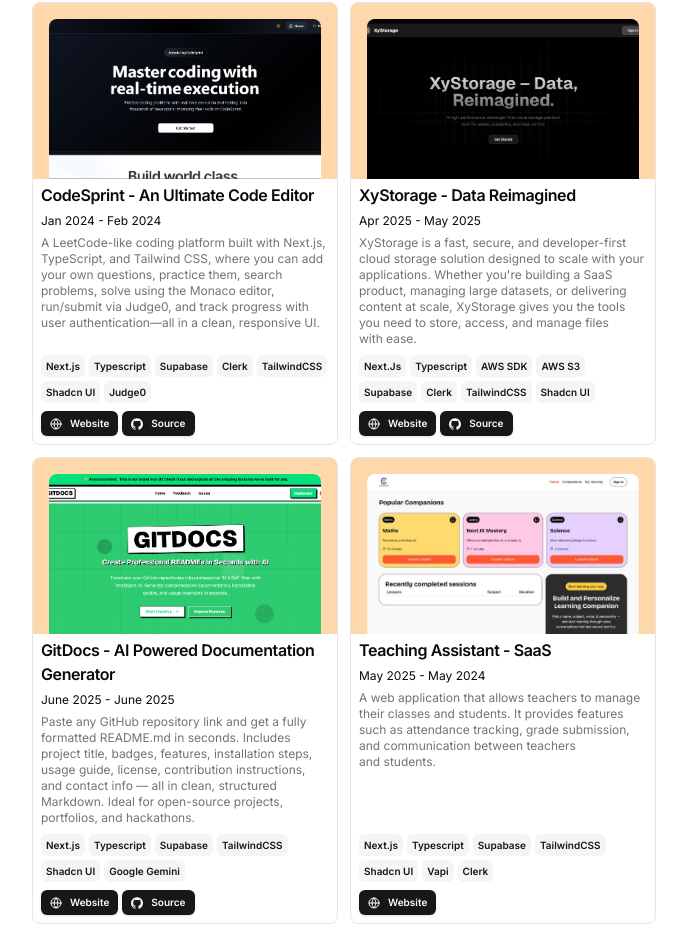
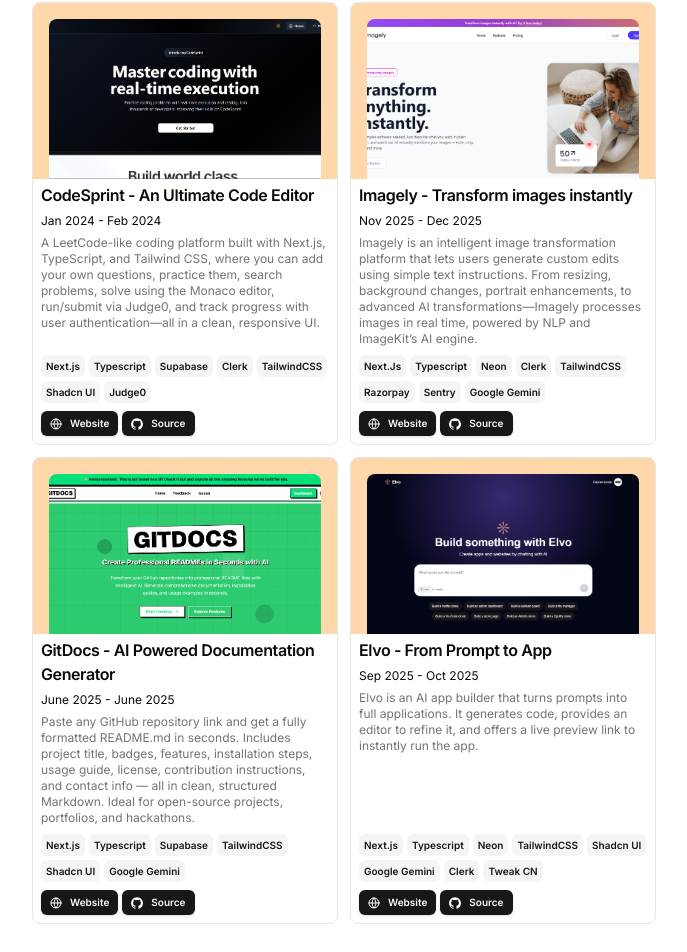
Before and after one commit to NextGenGk/NextGenFolio, a Next.js app: page / in a window 1280 px wide. Shown: the part 1529-2481 px from the top of the page, without its empty margins (296-983 px from the left). Built offline with nearby package versions, Linux system fonts and the light colour scheme.

Commit message:
add: Elvo and Imagely projects and fix: hackathons date

```diff
--- a/src/data/resume.tsx
+++ b/src/data/resume.tsx
@@ -189,35 +189,35 @@ export const DATA = {
       video: "",
     },
     {
-      title: "XyStorage - Data Reimagined",
-      href: "hhttps://xy-storage-data-reimagined.vercel.app/",
-      dates: "Apr 2025 - May 2025",
+      title: "Imagely - Transform images instantly",
+      href: "https://www.imagely.site/",
+      dates: "Nov 2025 - Dec 2025",
       active: true,
       description:
-        "XyStorage is a fast, secure, and developer-first cloud storage solution designed to scale with your applications. Whether you're building a SaaS product, managing large datasets, or delivering content at scale, XyStorage gives you the tools you need to store, access, and manage files with ease.",
+        "Imagely is an intelligent image transformation platform that lets users generate custom edits using simple text instructions. From resizing, background changes, portrait enhancements, to advanced AI transformations—Imagely processes images in real time, powered by NLP and ImageKit’s AI engine.",
       technologies: [
         "Next.Js",
         "Typescript",
-        "AWS SDK",
-        "AWS S3",
-        "Supabase",
+        "Neon",
         "Clerk",
         "TailwindCSS",
-        "Shadcn UI",
+        "Razorpay",
+        "Sentry",
+        "Google Gemini",
       ],
       links: [
         {
           type: "Website",
-          href: "https://www.kapoorabeer.me/",
+          href: "https://www.imagely.site/",
           icon: <Icons.globe className="size-3" />,
         },
         {
           type: "Source",
-          href: "https://github.com/NextGenGk/XyStorage-Data-Reimagined",
+          href: "https://github.com/NextGenGk/Imagely-transform-any-images-instantly",
           icon: <Icons.github className="size-3" />,
         },
       ],
-      image: "/storage.png",
+      image: "/imagely.png",
       video: "",
     },
     {
@@ -251,29 +251,35 @@ export const DATA = {
       video: "",
     },
     {
-      title: "Teaching Assistant - SaaS",
-      href: "https://teaching-assistant-saa-s-app",
-      dates: "May 2025 - May 2024",
+      title: "Elvo - From Prompt to App ",
+      href: "https://elvo-seven.vercel.app/",
+      dates: "Sep 2025 - Oct 2025",
       active: true,
       description:
-        "A web application that allows teachers to manage their classes and students. It provides features such as attendance tracking, grade submission, and communication between teachers and students.",
+        "Elvo is an AI app builder that turns prompts into full applications. It generates code, provides an editor to refine it, and offers a live preview link to instantly run the app.",
       technologies: [
         "Next.js",
         "Typescript",
-        "Supabase",
+        "Neon",
         "TailwindCSS",
         "Shadcn UI",
-        "Vapi",
+        "Google Gemini",
         "Clerk",
+        "Tweak CN"
       ],
       links: [
         {
           type: "Website",
-          href: "https://teaching-assistant-saa-s-app",
+          href: "https://elvo-seven.vercel.app/",
           icon: <Icons.globe className="size-3" />,
         },
+        {
+          type: "Source",
+          href: "https://github.com/NextGenGk/Elvo",
+          icon: <Icons.github className="size-3" />,
+        },
       ],
-      image: "/teaching-assistant.png",
+      image: "/elvo.png",
       video: "",
     },
   ],
@@ -302,7 +308,7 @@ export const DATA = {
     },
     {
       title: "Tech x Survival Hackathon (Organized by IEEE Durg)",
-      dates: "May 18, 2018",
+      dates: "May 18, 2025",
       location: "Durg, C.G",
       description: "",
       icon: "public",
@@ -324,7 +330,7 @@ export const DATA = {
     },
     {
       title: "Hack-a-Sol 2025 (Organized by IIIT Naya Raipur)",
-      dates: "Nov 16th - 17th, 2025",
+      dates: "Nov 14th - 15th, 2025",
       location: "Naya Raipur, C.G",
       description: "",
       image: "/hackasol.png",
```
Also changed, not shown: public/elvo.png (added), public/imagely.png (added).
